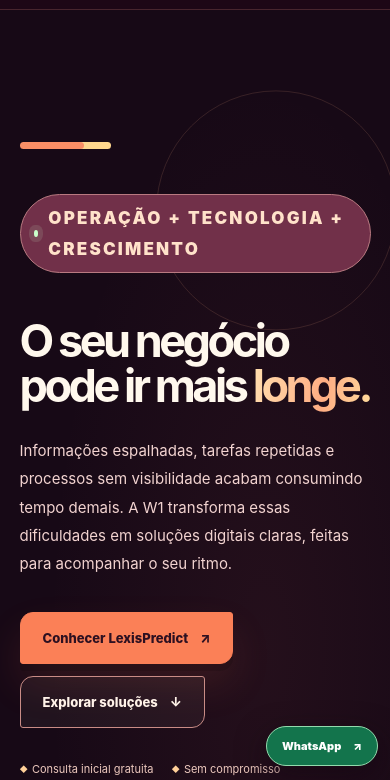
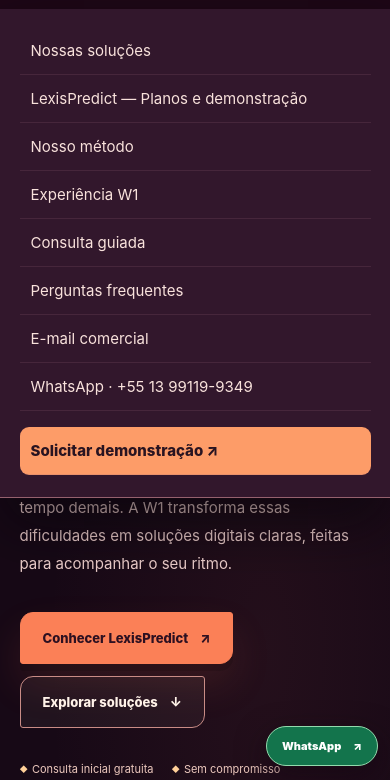
Before and after one commit to W1CAPITAL/SITE, a plain HTML site: page index.html in a window 390 px wide. Both pictures are taken after a click on the button 327 px from the left and 36 px from the top of the page. Shown: the part 64-844 px from the top of the page. Drawn offline with Linux system fonts and the light colour scheme.

Commit message:
fix(menu): override legacy mobile nav hiding rule when drawer is open

```diff
--- a/sales/premium.css
+++ b/sales/premium.css
@@ -305,6 +305,8 @@ body.w1-premium .section { padding: 108px max(5%, calc((100vw - 1400px) / 2)); m
   background: #32172c;
 }
 .mobile-navigation[hidden] { display: none !important; }
+/* More specific than legacy `.top nav { display: none }` inside the mobile breakpoint. */
+.top .mobile-navigation:not([hidden]) { display: block !important; }
 .mobile-navigation a { display: block; border-bottom: 1px solid #97637a33; }
 .mobile-navigation a:focus-visible { background: #542440; border-radius: 8px; }
 .wa-float {
```
